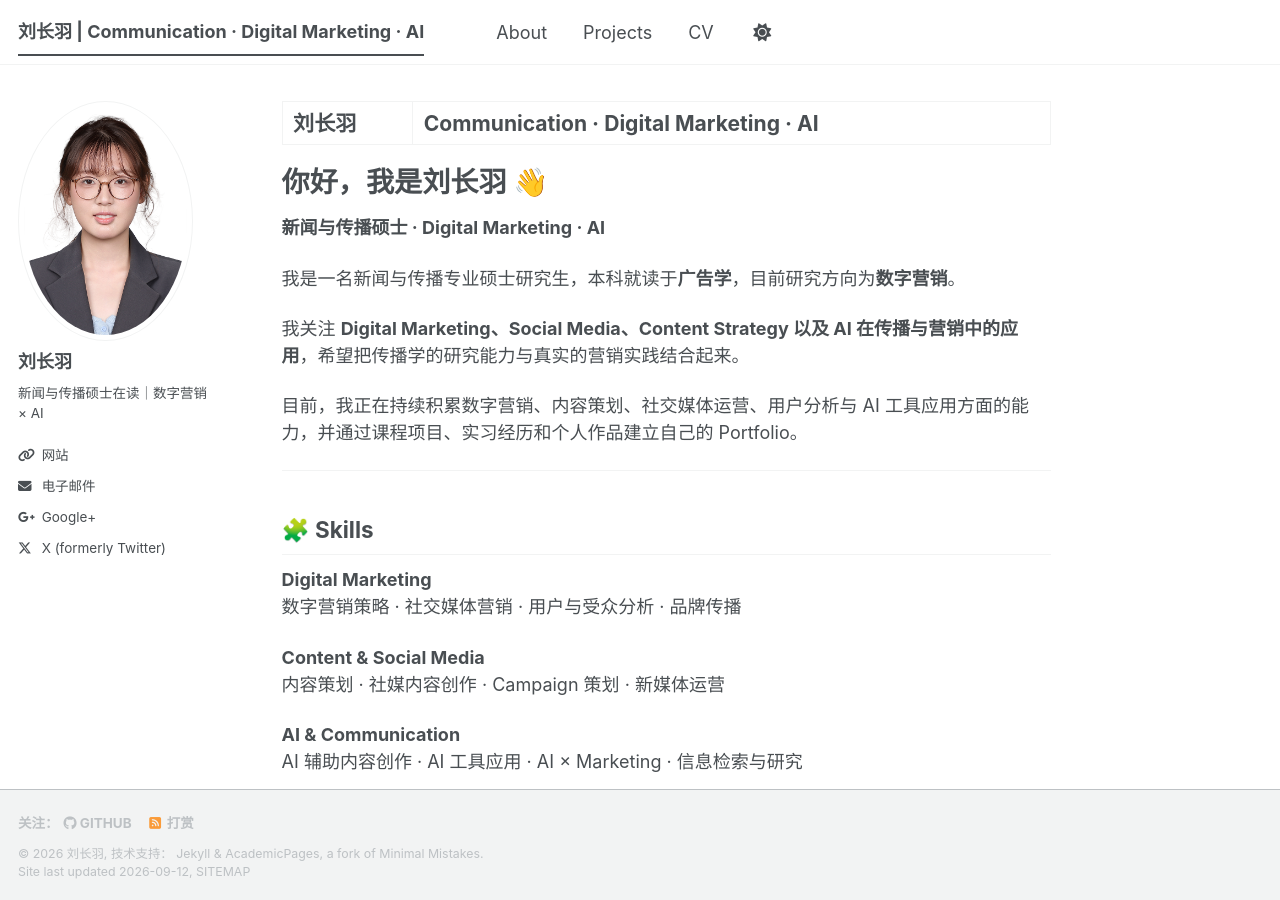
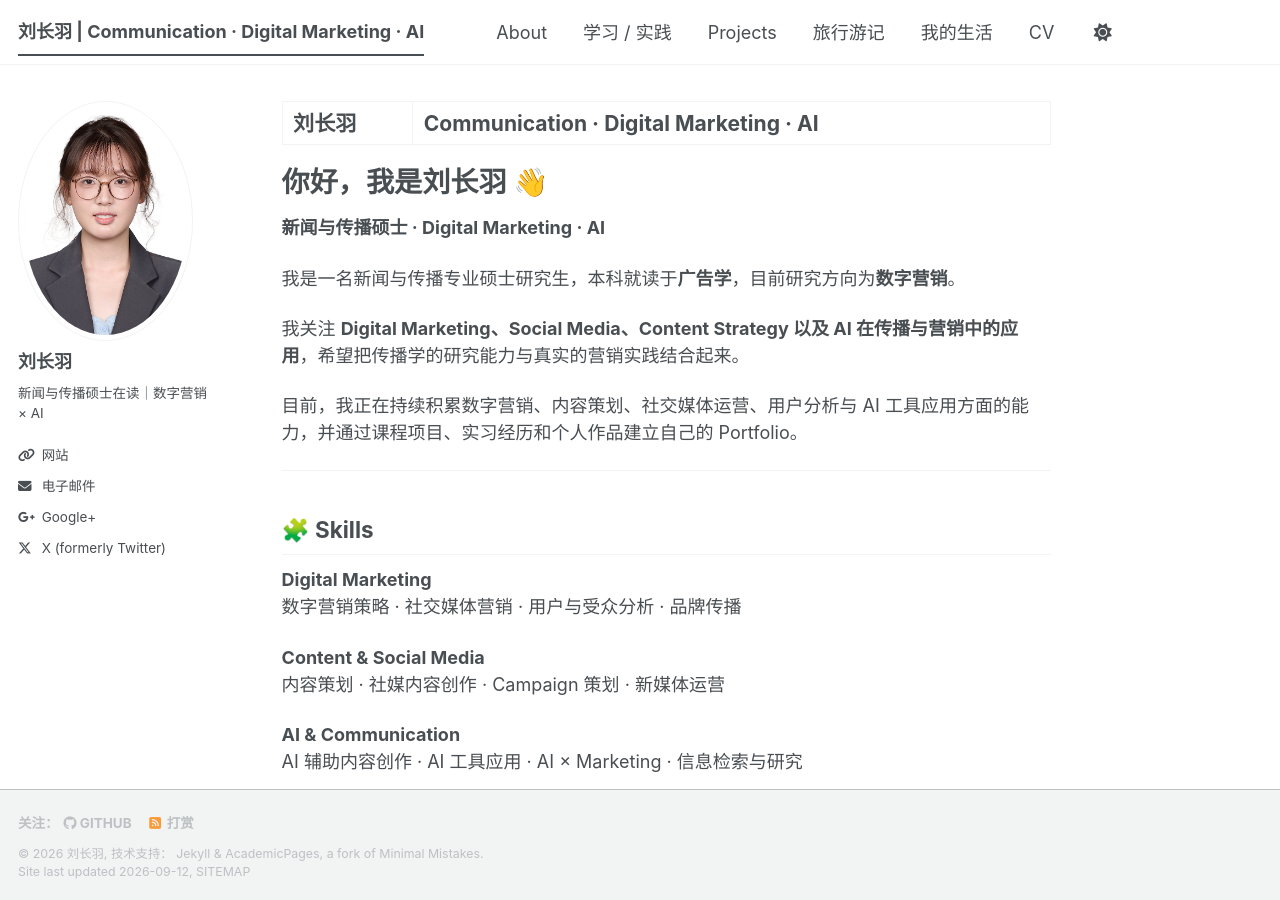
Before and after one commit to lunaalovegood2004-del/lunaalovegood2004-del.github.io, a Jekyll site: the page built from _pages/about.md, in a window 1280 px wide and 900 px high. Built offline with Jekyll 4.4.1, drawn with Linux system fonts in a browser that asks for light colours; a style sheet for code colours, icons or effects is not loaded.

Commit message:
Expand site navigation

```diff
--- a/_data/navigation.yml
+++ b/_data/navigation.yml
@@ -4,8 +4,17 @@ main:
   - title: "About"
     url: /
 
+  - title: "学习 / 实践"
+    url: /learning/
+
   - title: "Projects"
     url: /portfolio/
 
+  - title: "旅行游记"
+    url: /travel/
+
+  - title: "我的生活"
+    url: /life/
+
   - title: "CV"
     url: /cv/
```
